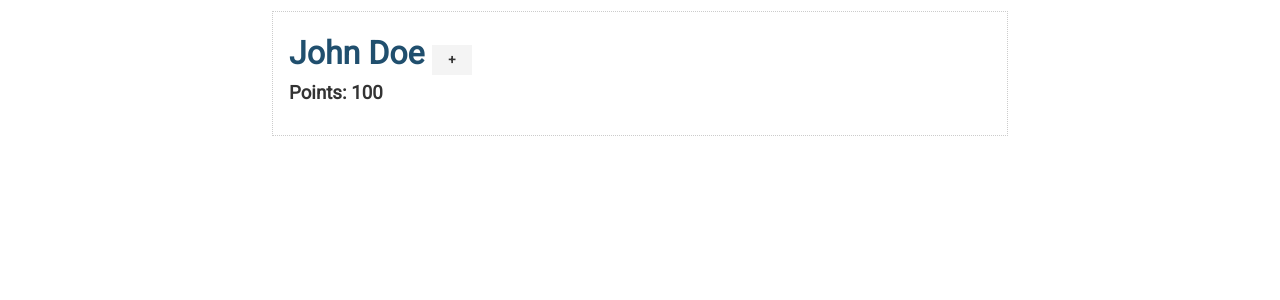
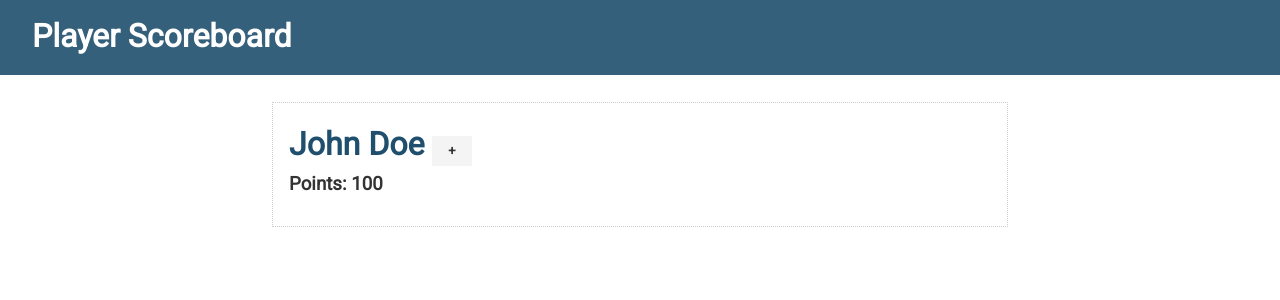
Before and after one commit to 4lm/learn-svelte, a Svelte app in the folder scoreboard/: page / in a window 1280 px wide. Shown: the top 300 px of the page. Built offline with nearby package versions, Linux system fonts and the light colour scheme.

Commit message:
Add navbar

```diff
--- a/scoreboard/src/App.svelte
+++ b/scoreboard/src/App.svelte
@@ -1,4 +1,7 @@
 <script>
+  import Navbar from "./Navbar.svelte";
+
+
   let name = "John Doe";
   let points = 100;
   let showControls = false;
@@ -18,6 +21,7 @@
   }
 </style>
 
+<Navbar />
 <div class="container">
   <div class="card">
     <h1>
--- /dev/null
+++ b/scoreboard/src/Navbar.svelte
@@ -0,0 +1,3 @@
+<div class="navbar bg-primary">
+  <h1>Player Scoreboard</h1>
+</div>
```
